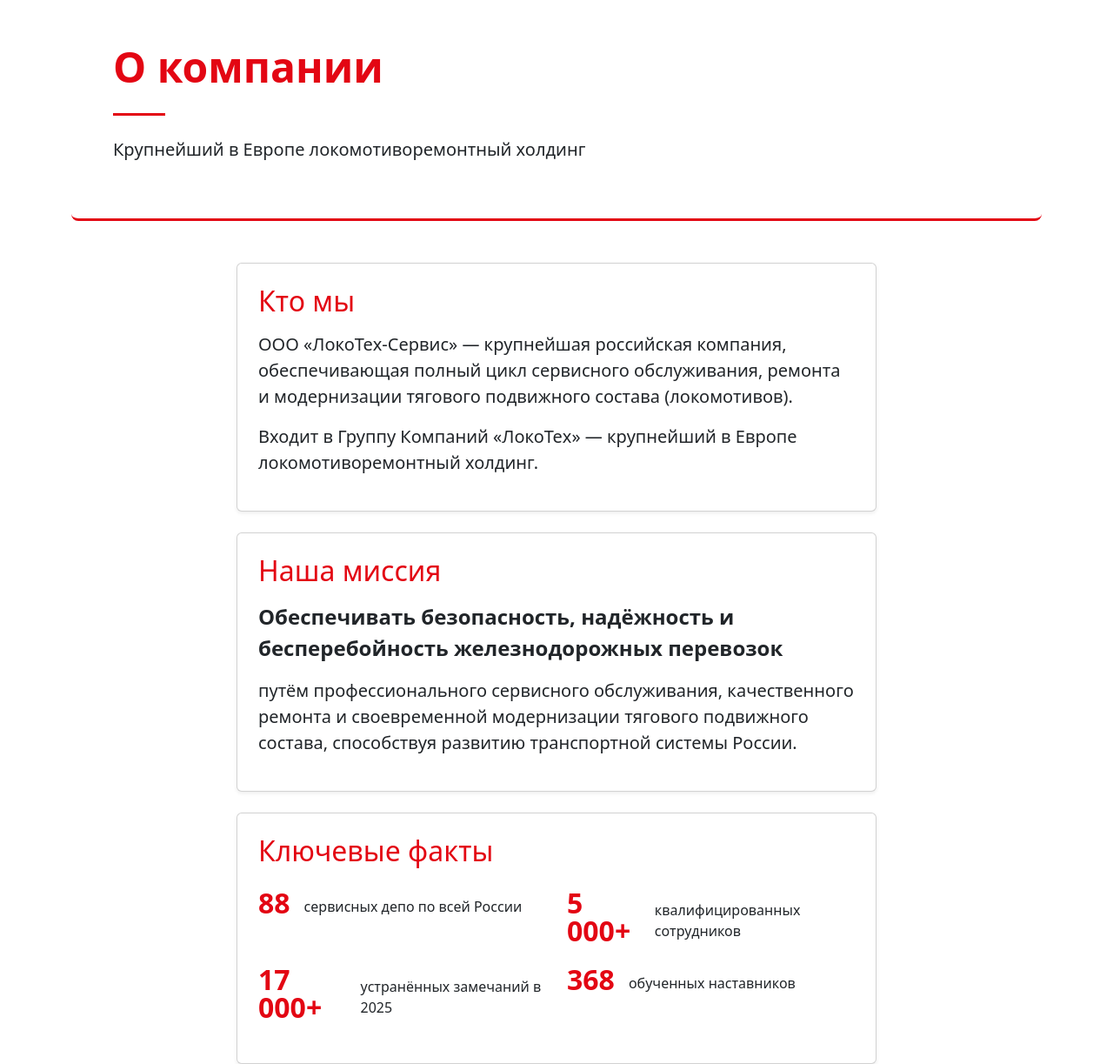
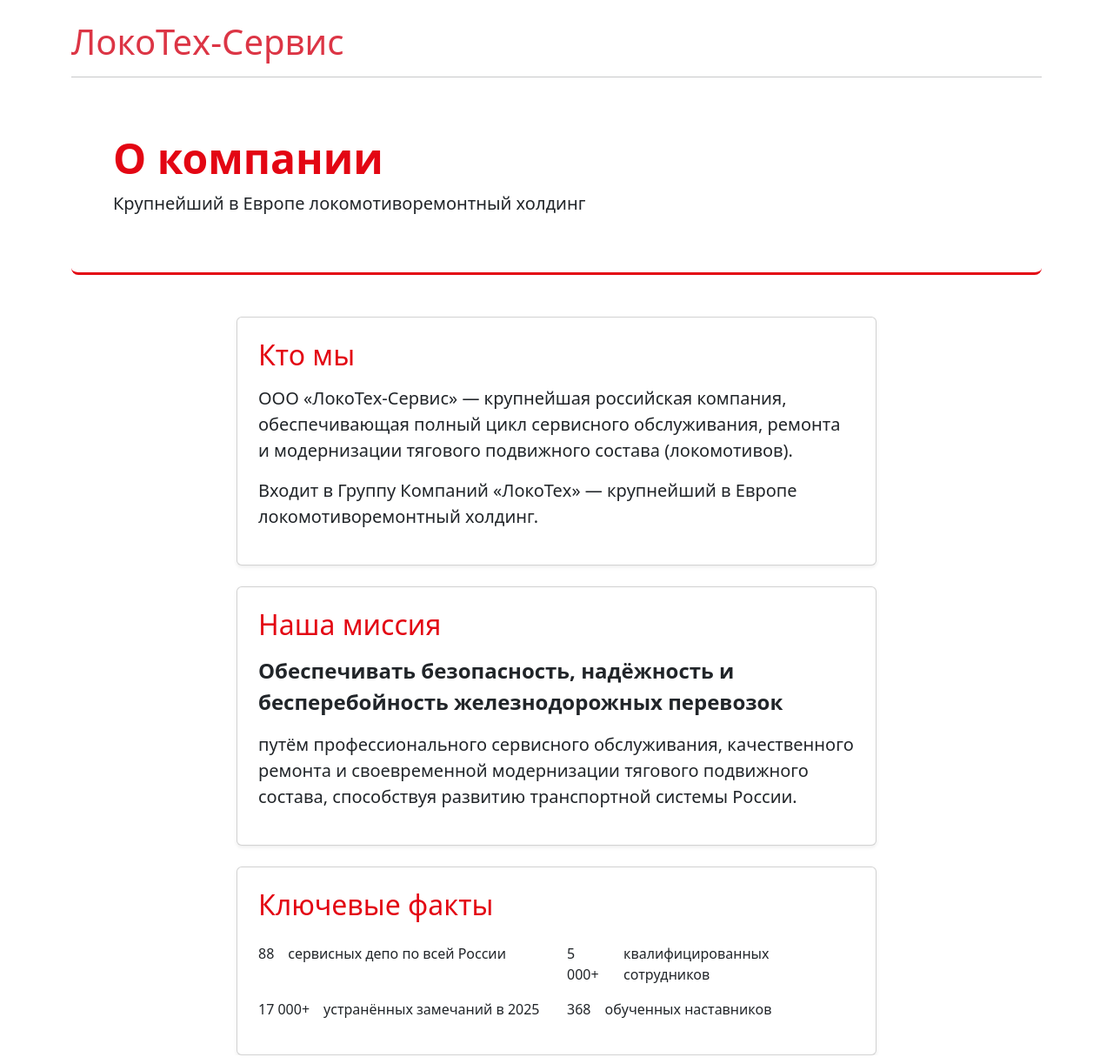
Before and after one commit to hellwor410/lokotech-django-site, a Django app: page /about/ in a window 1280 px wide. Shown: the whole page at 87% size. Run offline with Django 5.2, Linux system fonts and the light colour scheme.

Commit message:
Update base.html

```diff
--- a/templates/base.html
+++ b/templates/base.html
@@ -1,13 +1,15 @@
-{% load static %}
-<link rel="stylesheet" href="{% static 'css/style.css' %}">
 <!DOCTYPE html>
 <html>
 <head>
     <title>ЛокоТех-Сервис</title>
+    <meta charset="utf-8">
+    <meta name="viewport" content="width=device-width, initial-scale=1">
     <link href="https://cdn.jsdelivr.net/npm/bootstrap@5.3.0/dist/css/bootstrap.min.css" rel="stylesheet">
 </head>
 <body>
-<div class="container">
+<div class="container mt-4">
+    <h1 class="text-danger">ЛокоТех-Сервис</h1>
+    <hr>
     {% block content %}{% endblock %}
 </div>
 </body>
```
